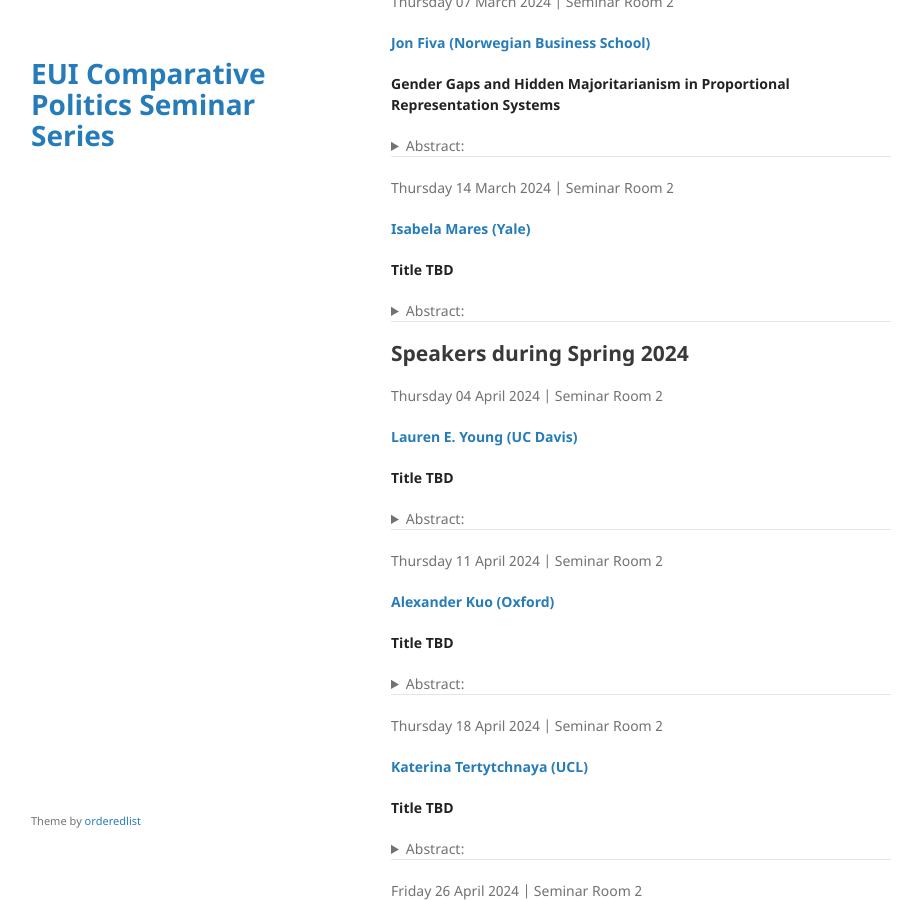
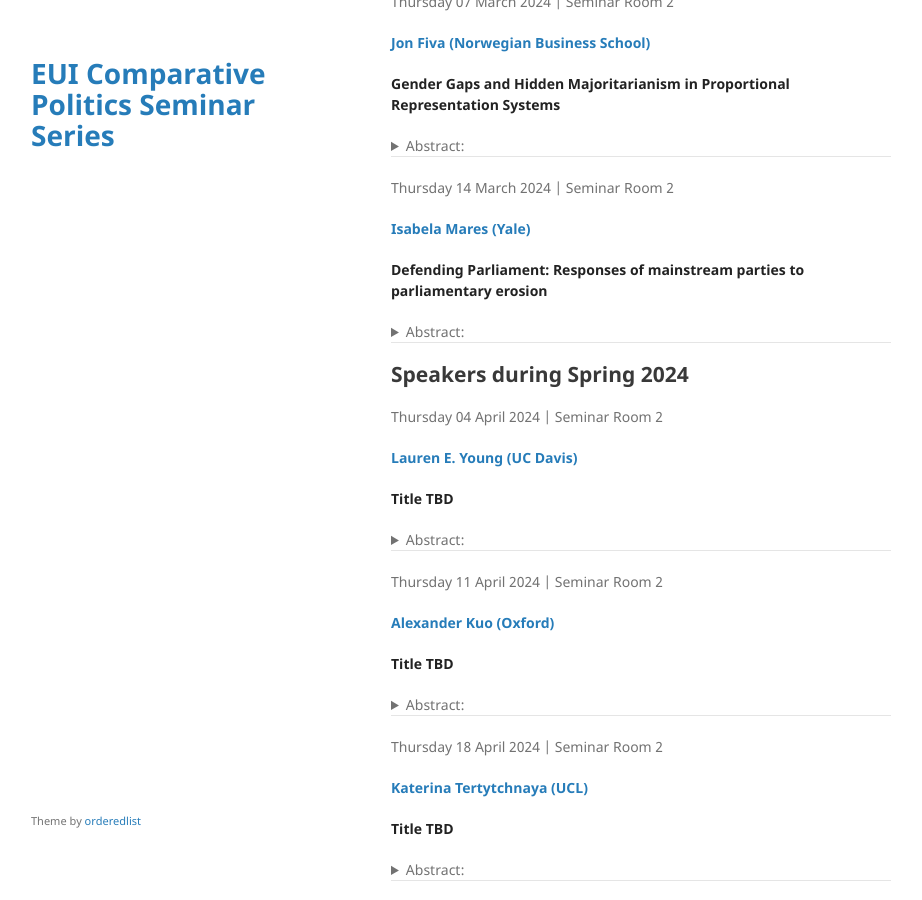
Before and after one commit to cpss-eui/cpss-eui.github.io, a Jekyll site: the page built from index.md, in a window 1280 px wide and 900 px high, scrolled down 1796 px. Shown: the whole window, without its empty margins (179-1101 px from the left). Built offline with Jekyll 4.4.1, drawn with Linux system fonts in a browser that asks for light colours; our own code applies the rules of GitHub Pages for plain Markdown files.

Commit message:
See https://github.com/cpss-eui/comparative-politics-seminar-series/commit/b740b91026ae41474b856262cf3d039b1a99640e from refs/heads/main

```diff
--- a/index.md
+++ b/index.md
@@ -291,12 +291,13 @@ Thursday 14 March 2024 | Seminar Room 2
 (Yale)</a></strong>
 </p>
 
-**Title TBD**
+**Defending Parliament: Responses of mainstream parties to parliamentary
+erosion**
 
 <details>
 <summary>Abstract:</summary>
 <p>
-Abstract TBD
+NA
 </p>
 </details>
 <hr>
```
Also changed, not shown: 1 other file.
